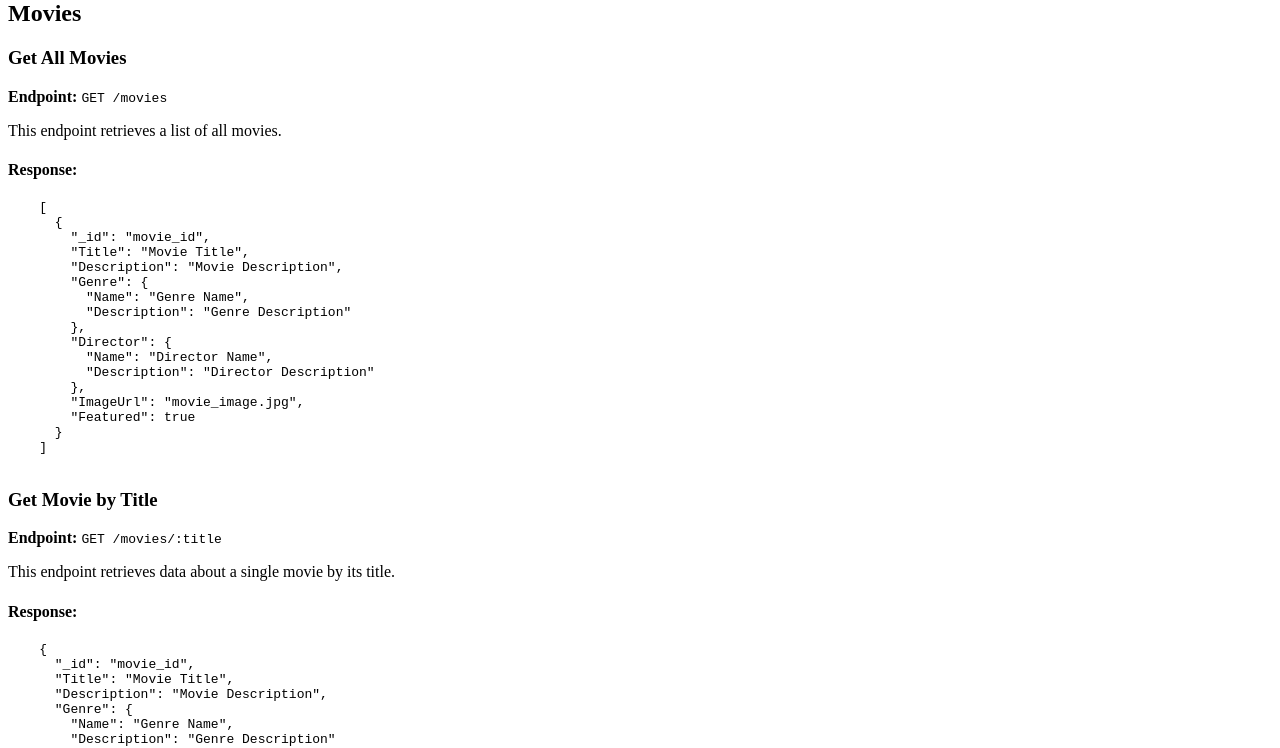
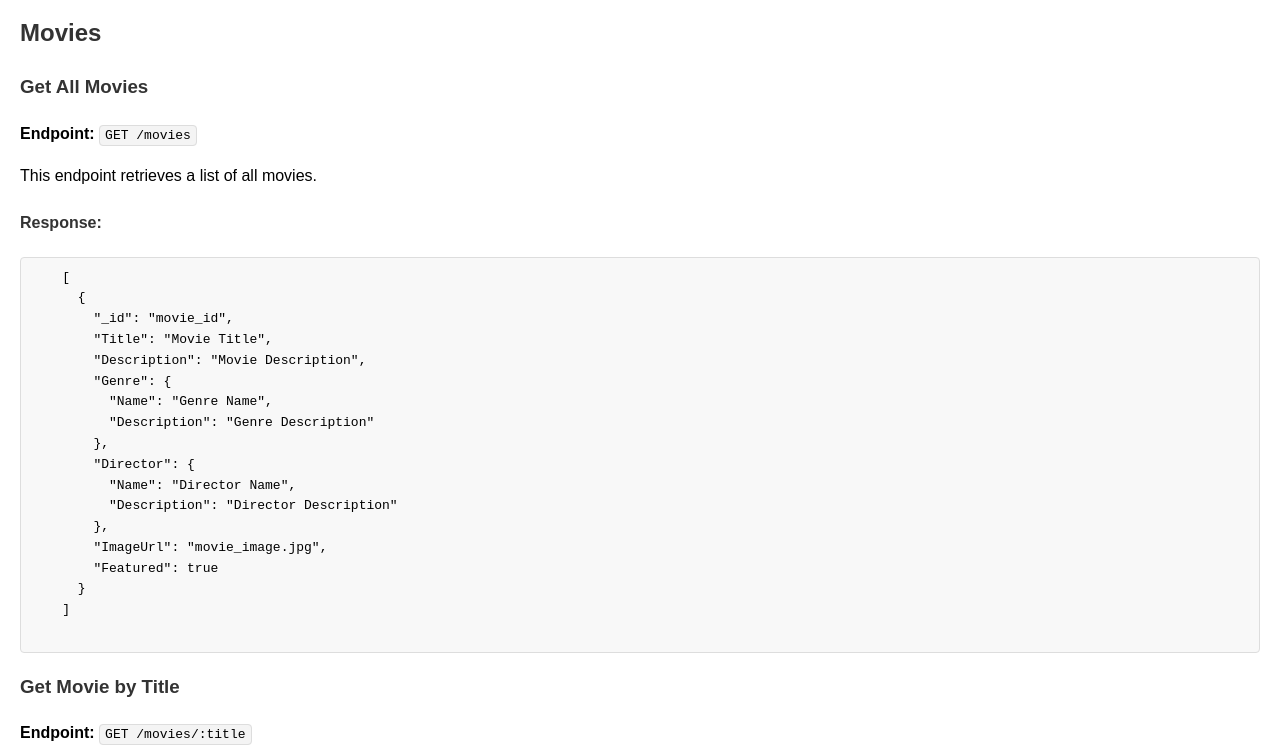
Before and after one commit to Cameron8325/MyFlix, a website: page documentation.html in a window 1280 px wide. Shown: the part 80-828 px from the top of the page. Drawn offline with Linux system fonts and the light colour scheme.

Commit message:
Updated documentation

```diff
--- a/documentation.html
+++ b/documentation.html
@@ -3,6 +3,29 @@
 <head>
   <meta charset="UTF-8">
   <title>MyFlix API Documentation</title>
+  <style>
+    body {
+      font-family: Arial, sans-serif;
+      line-height: 1.6;
+      margin: 20px;
+    }
+    h1, h2, h3, h4 {
+      color: #333;
+    }
+    code {
+      background-color: #f4f4f4;
+      padding: 2px 5px;
+      border: 1px solid #ddd;
+      border-radius: 4px;
+    }
+    pre {
+      background-color: #f8f8f8;
+      padding: 10px;
+      border: 1px solid #ddd;
+      border-radius: 4px;
+      overflow-x: auto;
+    }
+  </style>
 </head>
 <body>
   <h1>MyFlix API Documentation</h1>
@@ -58,7 +81,7 @@
   <h2>Users</h2>
 
   <h3>Register a New User</h3>
-  <p><strong>Endpoint:</strong> <code>POST /users</code></p>
+  <p><strong>Endpoint:</strong> <code>POST /register</code></p>
   <p>This endpoint allows users to register by providing their information in the request body.</p>
   <h4>Request Body:</h4>
   <pre>
```
